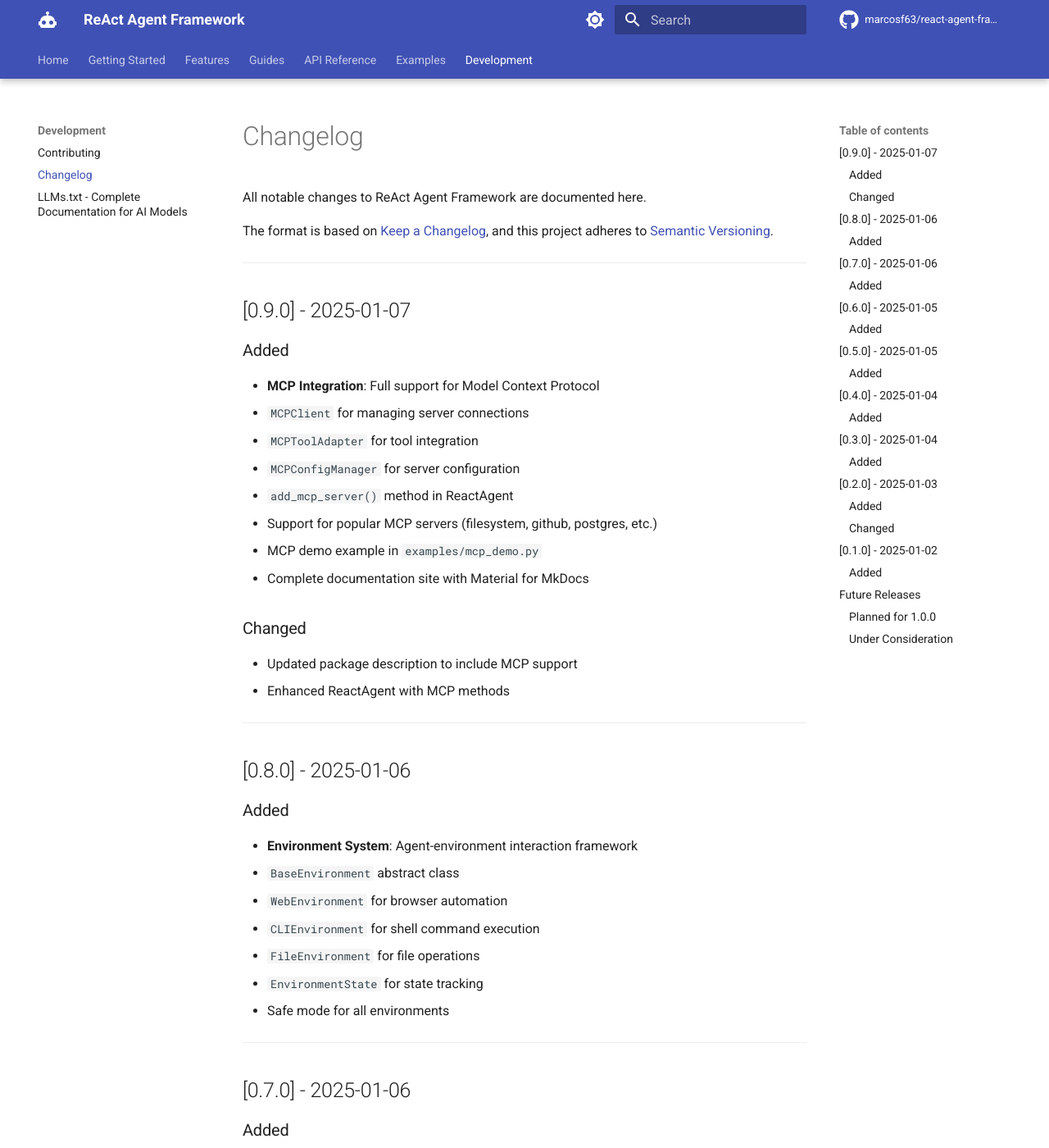
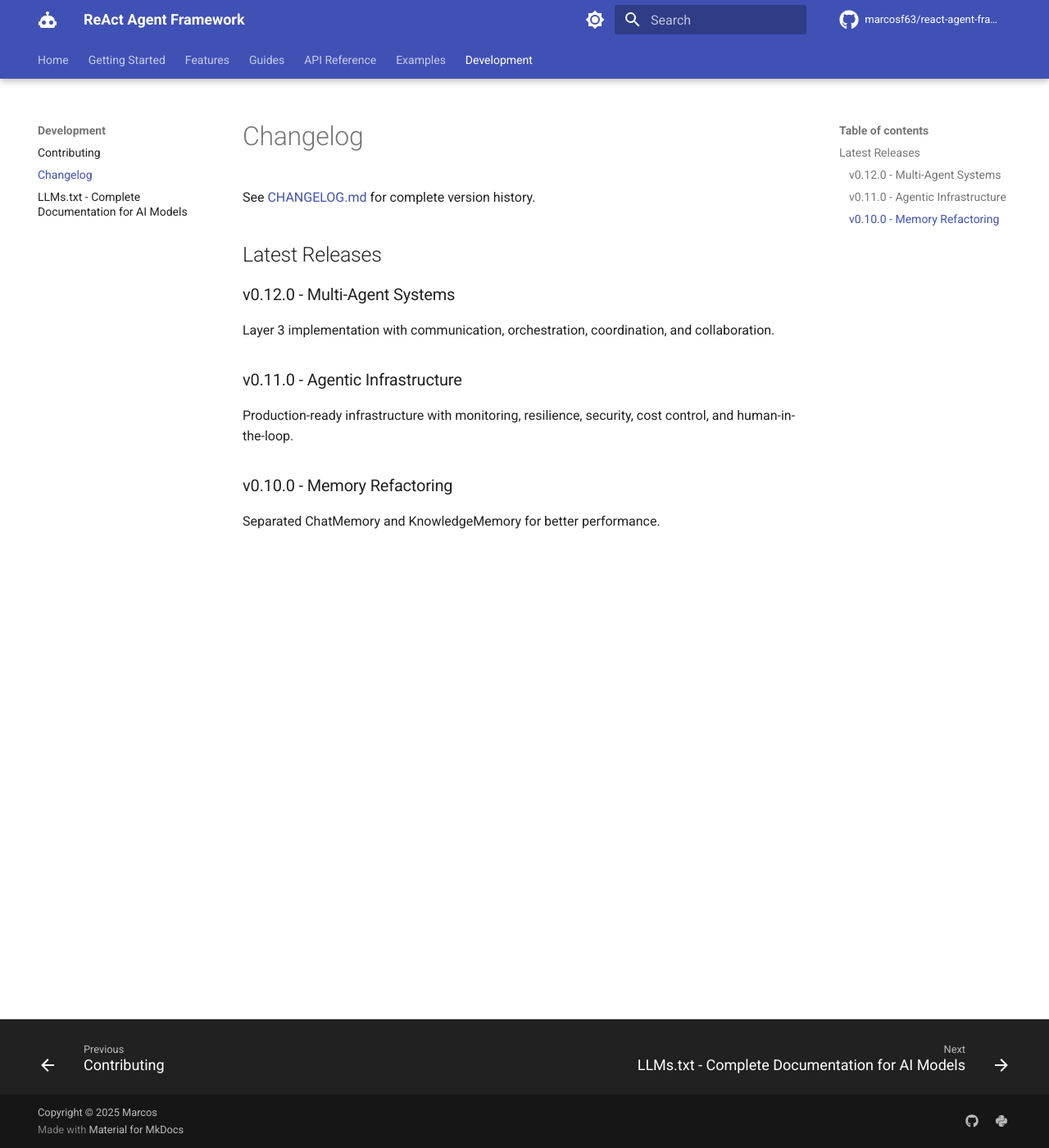
Before and after one commit to marcosf63/react-agent-framework, an MkDocs documentation site: the page built from docs/changelog.md, in a window 1280 px wide and 1400 px high. Shown: the whole window at 82% size. Built offline with MkDocs 1.6.1 and Material for MkDocs 9.7.7, drawn with Linux system fonts in a browser that asks for light colours; comment, search, counter and statistics services are not loaded; the version menu is left out; some of the changed text lies outside the part shown.

Commit message:
docs: add changelog.md reference to main CHANGELOG

```diff
--- a/docs/changelog.md
+++ b/docs/changelog.md
@@ -1,146 +1,14 @@
 # Changelog
 
-All notable changes to ReAct Agent Framework are documented here.
+See [CHANGELOG.md](https://github.com/marcosf63/react-agent-framework/blob/main/CHANGELOG.md) for complete version history.
 
-The format is based on [Keep a Changelog](https://keepachangelog.com/en/1.0.0/),
-and this project adheres to [Semantic Versioning](https://semver.org/spec/v2.0.0.html).
+## Latest Releases
 
----
+### v0.12.0 - Multi-Agent Systems
+Layer 3 implementation with communication, orchestration, coordination, and collaboration.
 
-## [0.9.0] - 2025-01-07
+### v0.11.0 - Agentic Infrastructure
+Production-ready infrastructure with monitoring, resilience, security, cost control, and human-in-the-loop.
 
-### Added
-- **MCP Integration**: Full support for Model Context Protocol
-  - `MCPClient` for managing server connections
-  - `MCPToolAdapter` for tool integration
-  - `MCPConfigManager` for server configuration
-  - `add_mcp_server()` method in ReactAgent
-  - Support for popular MCP servers (filesystem, github, postgres, etc.)
-- MCP demo example in `examples/mcp_demo.py`
-- Complete documentation site with Material for MkDocs
-
-### Changed
-- Updated package description to include MCP support
-- Enhanced ReactAgent with MCP methods
-
----
-
-## [0.8.0] - 2025-01-06
-
-### Added
-- **Environment System**: Agent-environment interaction framework
-  - `BaseEnvironment` abstract class
-  - `WebEnvironment` for browser automation
-  - `CLIEnvironment` for shell command execution
-  - `FileEnvironment` for file operations
-  - `EnvironmentState` for state tracking
-  - Safe mode for all environments
-
----
-
-## [0.7.0] - 2025-01-06
-
-### Added
-- **Reasoning Strategies**: Multiple reasoning approaches
-  - `ReActReasoning`: Iterative thought-action-observation
-  - `ReWOOReasoning`: Plan-then-execute (Reasoning Without Observation)
-  - `ReflectionReasoning`: Self-critique and improve
-  - `PlanExecuteReasoning`: Adaptive planning with updates
-  - `BaseReasoning` abstract class
-  - `ReasoningResult` dataclass
-
----
-
-## [0.6.0] - 2025-01-05
-
-### Added
-- **Objectives System**: Goal-oriented agent management
-  - `Objective` class with priority levels
-  - `ObjectiveTracker` for managing multiple objectives
-  - Progress tracking and status management
-  - Success criteria support
-  - Integration with ReactAgent
-
----
-
-## [0.5.0] - 2025-01-05
-
-### Added
-- **Memory Systems**: Context retention across conversations
-  - `SimpleMemory`: In-memory conversation history
-  - `ChromaMemory`: Vector-based memory with ChromaDB
-  - `FAISSMemory`: High-performance similarity search
-  - `BaseMemory` abstract class
-
----
-
-## [0.4.0] - 2025-01-04
-
-### Added
-- **Built-in Tools System**: Registry-based tool management
-  - `ToolRegistry` for discovering and managing tools
-  - `use_tools()` method with pattern matching
-  - Filesystem tools (read, write, list, delete)
-  - Computation tools (calculator, code executor, shell)
-  - Search tools (DuckDuckGo)
-
----
-
-## [0.3.0] - 2025-01-04
-
-### Added
-- **Multi-Provider Support**: Support for multiple LLM providers
-  - OpenAI (default)
-  - Anthropic Claude
-  - Google Gemini
-  - Ollama (local)
-  - `BaseLLMProvider` abstract class
-  - Provider factory for easy switching
-
----
-
-## [0.2.0] - 2025-01-03
-
-### Added
-- FastAPI-style API with decorators
-- `@agent.tool()` decorator for registering tools
-- Rich configuration options
-- Type hints throughout
-
-### Changed
-- Improved API design
-- Better error handling
-
----
-
-## [0.1.0] - 2025-01-02
-
-### Added
-- Initial release
-- Basic ReactAgent implementation
-- ReAct pattern (Reasoning + Acting)
-- OpenAI integration
-- CLI with Typer and Rich
-- Basic examples
-
----
-
-## Future Releases
-
-### Planned for 1.0.0
-- Stable API
-- Comprehensive test coverage (>80%)
-- Full CI/CD pipeline
-- PyPI publication
-- Production-ready documentation
-
-### Under Consideration
-- More LLM providers
-- Additional reasoning strategies
-- Advanced tool system
-- Plugin architecture
-- Web UI for agent monitoring
-
----
-
-For detailed changes, see [GitHub Releases](https://github.com/marcosf63/react-agent-framework/releases).
+### v0.10.0 - Memory Refactoring
+Separated ChatMemory and KnowledgeMemory for better performance.
```
